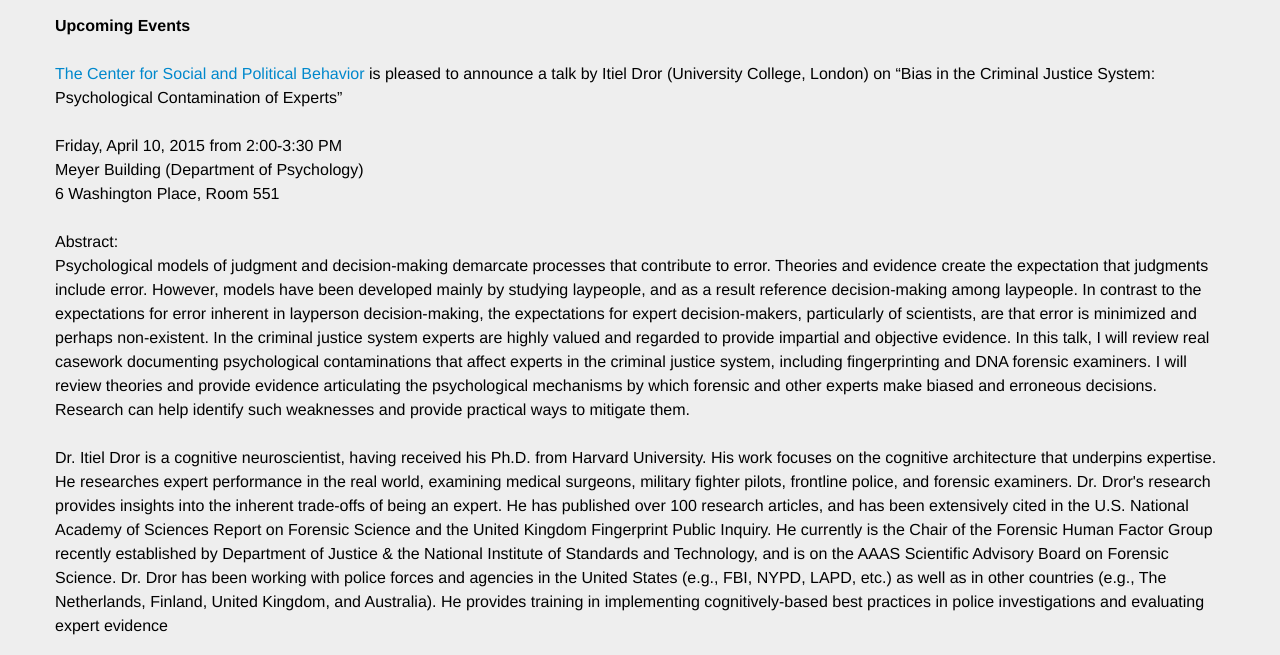
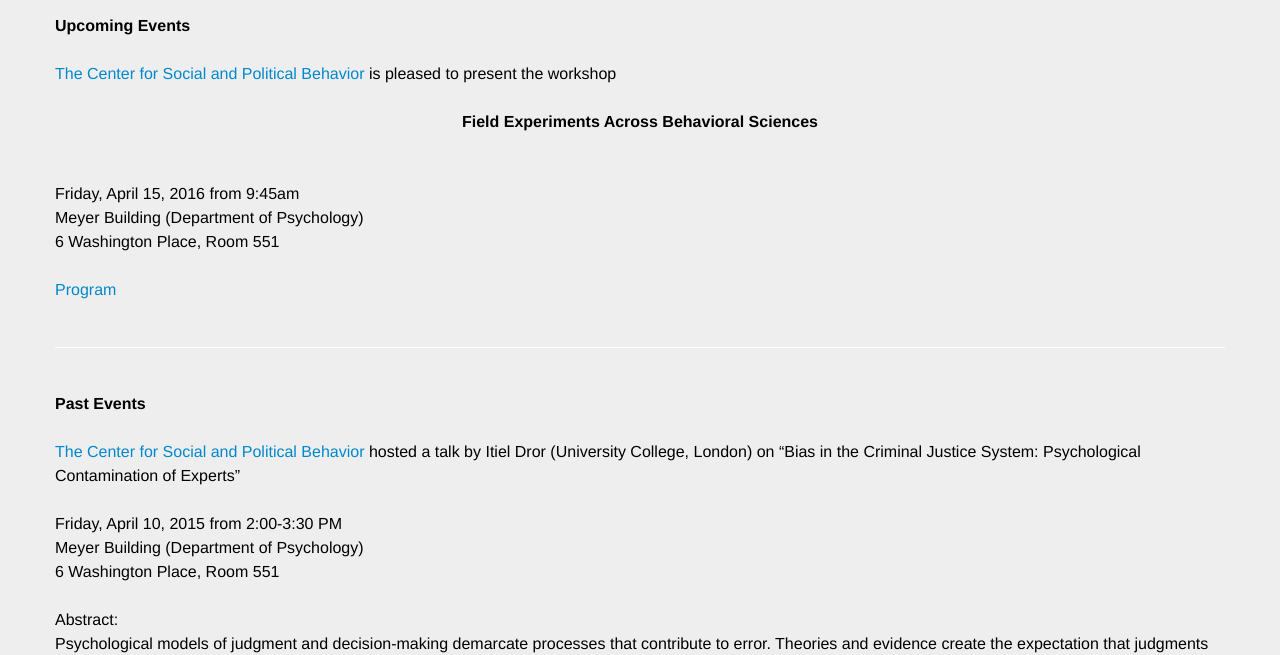
Before and after one commit to SMAPPNYU/Center-Website, a plain HTML site: page event.html in a window 1280 px wide. Shown: the part 150-805 px from the top of the page. Drawn offline with nearby package versions, Linux system fonts and the light colour scheme.

Commit message:
Added upcoming events note: field experiments across behavioral science workshop

```diff
--- a/event.html
+++ b/event.html
@@ -51,7 +51,22 @@
         <br>
 		<strong>Upcoming Events</strong>
 		<br><br>
-		<a href="http://cfspb.nyu.edu/)"> The Center for Social and Political Behavior </a> is pleased 		to announce a talk by Itiel Dror (University College, London) on “Bias in the Criminal Justice 		System: Psychological Contamination of Experts”
+		<a href="http://cfspb.nyu.edu/)"> The Center for Social and Political Behavior </a> is pleased to present the workshop <br><br>
+		<center>
+			<strong>Field Experiments Across Behavioral Sciences</strong>
+		</center>
+		<br><br>
+		Friday, April 15, 2016 from 9:45am<br>
+		Meyer Building (Department of Psychology)<br>
+		6 Washington Place, Room 551<br>
+		<br>
+		<a href="docs/fieldExperimentsConf_program_april2016.pdf">Program</a>
+		<br><br>
+		<hr>
+		<br>
+		<strong>Past Events</strong>
+		<br><br>
+		<a href="http://cfspb.nyu.edu/)"> The Center for Social and Political Behavior </a> hosted a talk by Itiel Dror (University College, London) on “Bias in the Criminal Justice 		System: Psychological Contamination of Experts”
 		<br><br>
 		Friday, April 10, 2015 from 2:00-3:30 PM<br>
 		Meyer Building (Department of Psychology)<br>
@@ -63,12 +78,10 @@
 		Dr. Itiel Dror is a cognitive neuroscientist, having received his Ph.D. from Harvard University. His work focuses on the cognitive architecture that underpins expertise. He researches expert performance in the real world, examining medical surgeons, military fighter pilots, frontline police, and forensic examiners. Dr. Dror's research provides insights into the inherent trade-offs of being an expert. He has published over 100 research articles, and has been extensively cited in the U.S. National Academy of Sciences Report on Forensic Science and the United Kingdom Fingerprint Public Inquiry. He currently is the Chair of the Forensic Human Factor Group recently established by Department of Justice & the National Institute of Standards and Technology, and is on the AAAS Scientific Advisory Board on Forensic Science. Dr. Dror has been working with police forces and agencies in the United States (e.g., FBI, NYPD, LAPD, etc.) as well as in other countries (e.g., The Netherlands, Finland, United Kingdom, and Australia). He provides training in implementing cognitively-based best practices in police investigations and evaluating expert evidence
  	   <br>
 	   <br>
-		Following this presentation, Professors Eric Dickson (Department of Politics) and Jo Dixon (Department of Sociology) will offer comments for discussion.
+		Following this presentation, Professors Eric Dickson (Department of Politics) and Jo Dixon (Department of Sociology) offered comments for discussion.
 		<br><br>
 		<hr>
 		<br>
-		<strong>Past Events</strong>
-		<br><br>
 		On October 24, 2014, the <a href="http://cfspb.nyu.edu/)"> The Center for Social and Political 		Behavior </a> hosted a talk by Christopher Parker, the Stuart A. Scheingold Professor of Social 		Justice and Political Science in the Department of Political Science at the University of 		Washington, on "Change They Can't Believe: The Tea Party and Reactionary Conservatism in 		America."
  	  	<br><br>
 		Professor Parker spoke about his book (co-authored with Professor Matthew Barreto) entitled 		<a href="http://press.princeton.edu/titles/9954.html)"> Change They Can't Believe: The Tea 		Party and Reactionary Conservatism in America. </a>
```
Also changed, not shown: index.html (+11 -0 lines), 1 other file.
